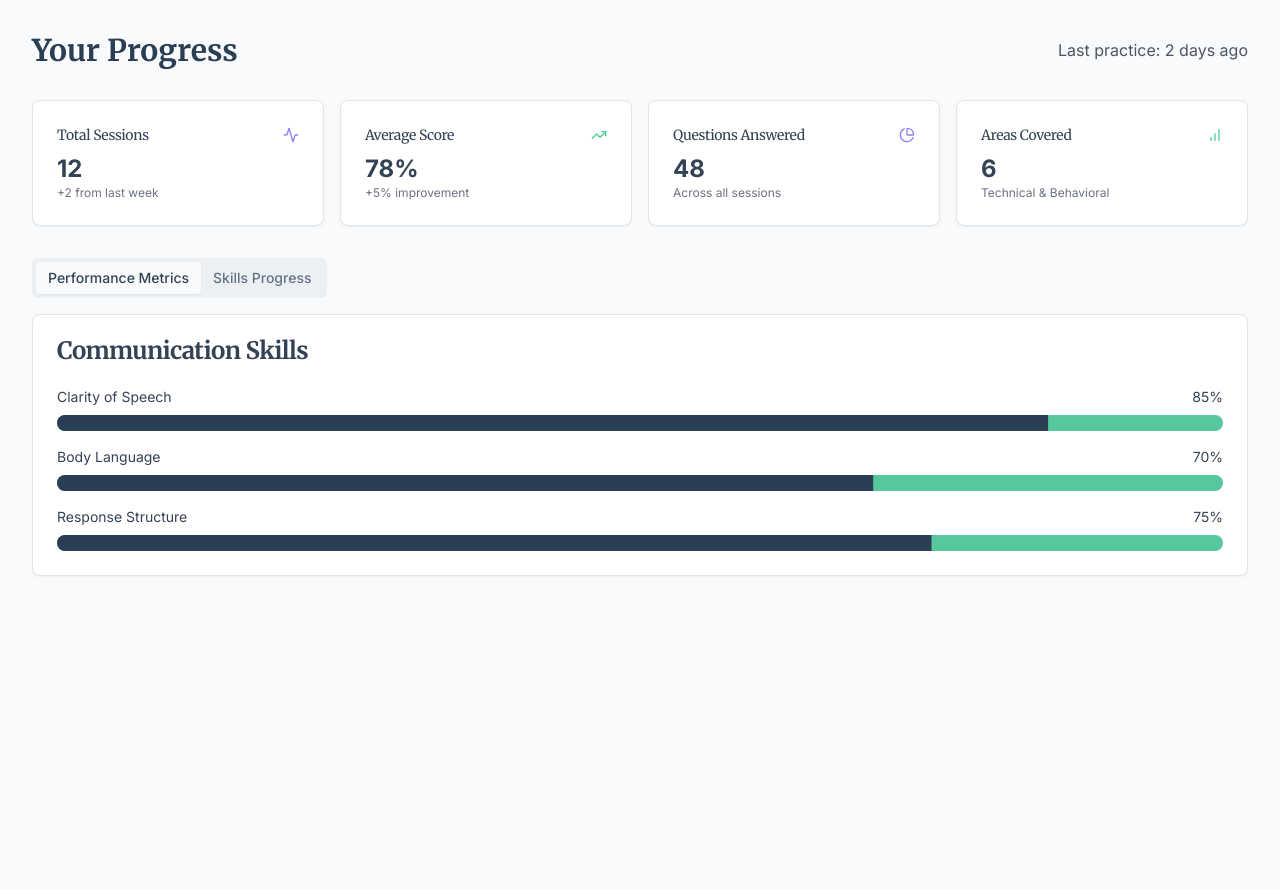
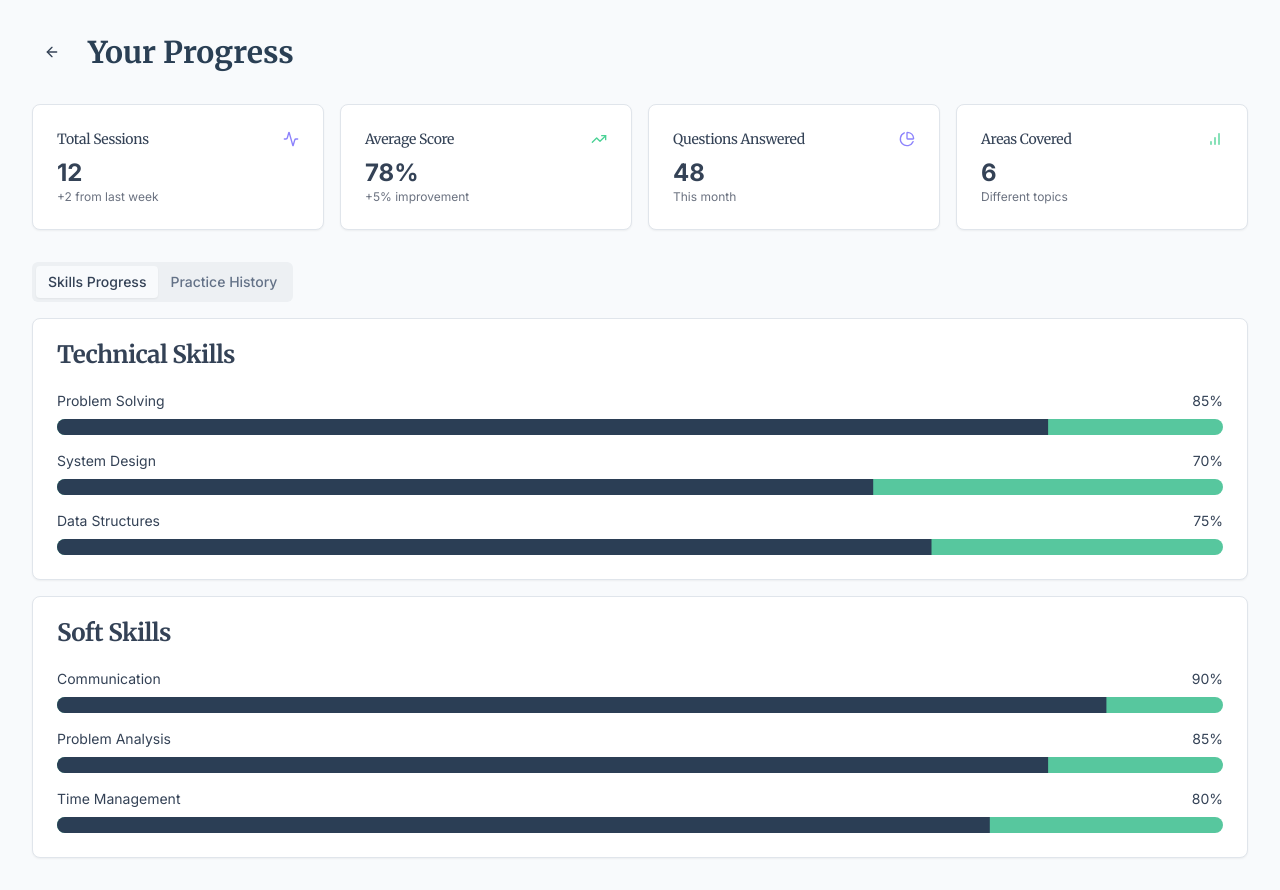
Before and after one commit to HPS170405/Mock-interviewer_1, a React (Vite) app: page /progress in a window 1280 px wide. Before the commit the page ends 800 px from the top, so only its background shows below. Built offline with nearby package versions, Linux system fonts and the light colour scheme.

Commit message:
feat: Add back button to progress page
Adds a back button to the user dashboard within the progress page.

```diff
--- a/src/pages/Progress.tsx
+++ b/src/pages/Progress.tsx
@@ -2,17 +2,27 @@
 import { Card, CardContent, CardHeader, CardTitle } from "@/components/ui/card";
 import { Progress } from "@/components/ui/progress";
 import { Tabs, TabsContent, TabsList, TabsTrigger } from "@/components/ui/tabs";
-import { Activity, BarChart, PieChart, TrendingUp } from "lucide-react";
+import { Activity, BarChart, PieChart, TrendingUp, ArrowLeft } from "lucide-react";
+import { Button } from "@/components/ui/button";
+import { useNavigate } from "react-router-dom";
 
 const ProgressPage = () => {
+  const navigate = useNavigate();
+
   return (
     <div className="container py-8 space-y-8">
-      <div className="flex justify-between items-center">
+      <div className="flex items-center gap-4">
+        <Button
+          variant="ghost"
+          size="icon"
+          onClick={() => navigate(-1)}
+        >
+          <ArrowLeft className="h-6 w-6" />
+        </Button>
         <h1 className="text-3xl font-bold text-interviewer-blue">Your Progress</h1>
-        <div className="text-gray-600">Last practice: 2 days ago</div>
       </div>
 
-      {/* Overview Cards */}
+      {/* Dashboard Overview Cards */}
       <div className="grid grid-cols-1 md:grid-cols-2 lg:grid-cols-4 gap-4">
         <Card>
           <CardHeader className="flex flex-row items-center justify-between pb-2 space-y-0">
@@ -24,6 +34,7 @@ const ProgressPage = () => {
             <p className="text-xs text-gray-500">+2 from last week</p>
           </CardContent>
         </Card>
+
         <Card>
           <CardHeader className="flex flex-row items-center justify-between pb-2 space-y-0">
             <CardTitle className="text-sm font-medium">Average Score</CardTitle>
@@ -34,6 +45,7 @@ const ProgressPage = () => {
             <p className="text-xs text-gray-500">+5% improvement</p>
           </CardContent>
         </Card>
+
         <Card>
           <CardHeader className="flex flex-row items-center justify-between pb-2 space-y-0">
             <CardTitle className="text-sm font-medium">Questions Answered</CardTitle>
@@ -41,9 +53,10 @@ const ProgressPage = () => {
           </CardHeader>
           <CardContent>
             <div className="text-2xl font-bold">48</div>
-            <p className="text-xs text-gray-500">Across all sessions</p>
+            <p className="text-xs text-gray-500">This month</p>
           </CardContent>
         </Card>
+
         <Card>
           <CardHeader className="flex flex-row items-center justify-between pb-2 space-y-0">
             <CardTitle className="text-sm font-medium">Areas Covered</CardTitle>
@@ -51,75 +64,106 @@ const ProgressPage = () => {
           </CardHeader>
           <CardContent>
             <div className="text-2xl font-bold">6</div>
-            <p className="text-xs text-gray-500">Technical & Behavioral</p>
+            <p className="text-xs text-gray-500">Different topics</p>
           </CardContent>
         </Card>
       </div>
 
-      {/* Detailed Progress Section */}
-      <Tabs defaultValue="performance" className="space-y-4">
+      {/* Detailed Progress Tabs */}
+      <Tabs defaultValue="skills" className="space-y-4">
         <TabsList>
-          <TabsTrigger value="performance">Performance Metrics</TabsTrigger>
           <TabsTrigger value="skills">Skills Progress</TabsTrigger>
+          <TabsTrigger value="history">Practice History</TabsTrigger>
         </TabsList>
 
-        <TabsContent value="performance" className="space-y-4">
+        <TabsContent value="skills" className="space-y-4">
           <Card>
             <CardHeader>
-              <CardTitle>Communication Skills</CardTitle>
+              <CardTitle>Technical Skills</CardTitle>
             </CardHeader>
             <CardContent className="space-y-4">
               <div className="space-y-2">
                 <div className="flex justify-between text-sm">
-                  <span>Clarity of Speech</span>
+                  <span>Problem Solving</span>
                   <span>85%</span>
                 </div>
                 <Progress value={85} />
               </div>
               <div className="space-y-2">
                 <div className="flex justify-between text-sm">
-                  <span>Body Language</span>
+                  <span>System Design</span>
                   <span>70%</span>
                 </div>
                 <Progress value={70} />
               </div>
               <div className="space-y-2">
                 <div className="flex justify-between text-sm">
-                  <span>Response Structure</span>
+                  <span>Data Structures</span>
                   <span>75%</span>
                 </div>
                 <Progress value={75} />
               </div>
             </CardContent>
           </Card>
-        </TabsContent>
 
-        <TabsContent value="skills" className="space-y-4">
           <Card>
             <CardHeader>
-              <CardTitle>Technical Competencies</CardTitle>
+              <CardTitle>Soft Skills</CardTitle>
             </CardHeader>
             <CardContent className="space-y-4">
               <div className="space-y-2">
                 <div className="flex justify-between text-sm">
-                  <span>Problem Solving</span>
+                  <span>Communication</span>
+                  <span>90%</span>
+                </div>
+                <Progress value={90} />
+              </div>
+              <div className="space-y-2">
+                <div className="flex justify-between text-sm">
+                  <span>Problem Analysis</span>
+                  <span>85%</span>
+                </div>
+                <Progress value={85} />
+              </div>
+              <div className="space-y-2">
+                <div className="flex justify-between text-sm">
+                  <span>Time Management</span>
                   <span>80%</span>
                 </div>
                 <Progress value={80} />
               </div>
-              <div className="space-y-2">
-                <div className="flex justify-between text-sm">
-                  <span>System Design</span>
-                  <span>65%</span>
+            </CardContent>
+          </Card>
+        </TabsContent>
+
+        <TabsContent value="history">
+          <Card>
+            <CardHeader>
+              <CardTitle>Recent Practice Sessions</CardTitle>
+            </CardHeader>
+            <CardContent>
+              <div className="space-y-4">
+                <div className="flex items-center justify-between p-2 bg-gray-50 rounded-lg">
+                  <div>
+                    <p className="font-medium">Technical Interview</p>
+                    <p className="text-sm text-gray-500">85% success rate</p>
+                  </div>
+                  <p className="text-sm text-gray-500">Today</p>
                 </div>
-                <Progress value={65} />
-              </div>
-              <div className="space-y-2">
-                <div className="flex justify-between text-sm">
-                  <span>Code Quality</span>
-                  <span>90%</span>
+                <div className="flex items-center justify-between p-2 bg-gray-50 rounded-lg">
+                  <div>
+                    <p className="font-medium">Behavioral Questions</p>
+                    <p className="text-sm text-gray-500">90% success rate</p>
+                  </div>
+                  <p className="text-sm text-gray-500">Yesterday</p>
                 </div>
-                <Progress value={90} />
+                <div className="flex items-center justify-between p-2 bg-gray-50 rounded-lg">
+                  <div>
+                    <p className="font-medium">System Design</p>
+                    <p className="text-sm text-gray-500">75% success rate</p>
+                  </div>
+                  <p className="text-sm text-gray-500">3 days ago</p>
+                </div>
               </div>
             </CardContent>
           </Card>
```
